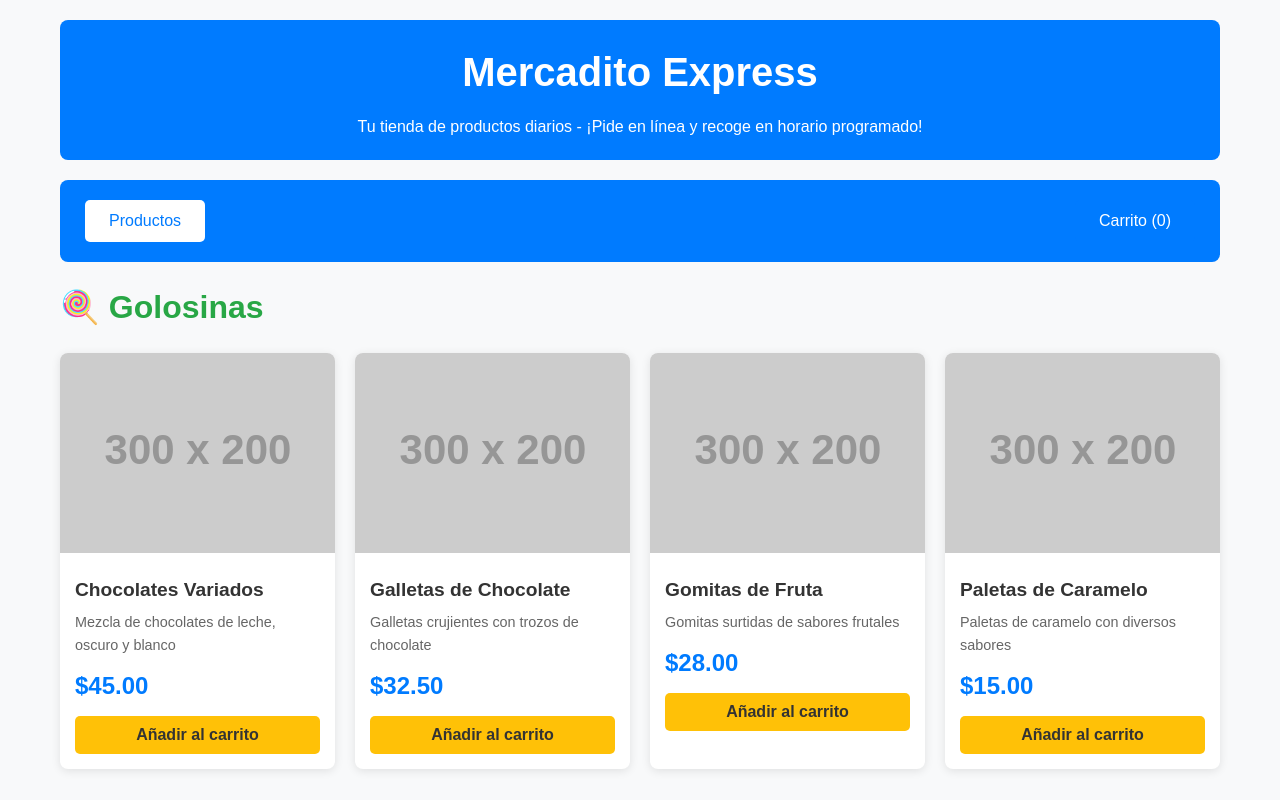
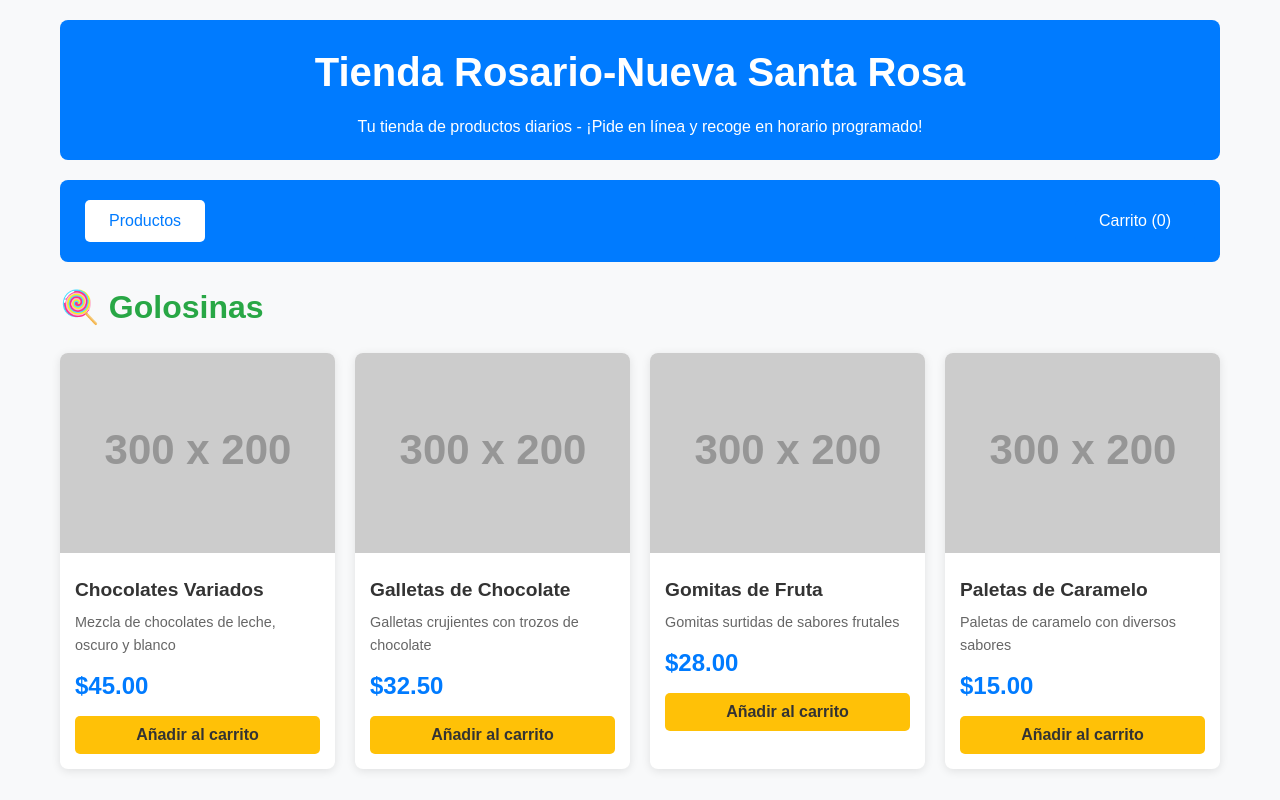
Before and after one commit to JJMG-737/tiendarosary, a plain HTML site: page index.html in a window 1280 px wide. Shown: the top 800 px of the page. Drawn offline with Linux system fonts and the light colour scheme; placeholder pictures from the web are drawn by us.

Commit message:
Update index.html

```diff
--- a/index.html
+++ b/index.html
@@ -3,7 +3,7 @@
 <head>
     <meta charset="UTF-8">
     <meta name="viewport" content="width=device-width, initial-scale=1.0">
-    <title>Mercadito Express - Tienda en Línea</title>
+    <title>Tienda Rosario-Nueva Santa Rosa</title>
     <style>
         * {
             margin: 0;
@@ -300,7 +300,7 @@
 <body>
     <div class="container">
         <header>
-            <h1>Mercadito Express</h1>
+            <h1>Tienda Rosario-Nueva Santa Rosa</h1>
             <p>Tu tienda de productos diarios - ¡Pide en línea y recoge en horario programado!</p>
         </header>
 
```
